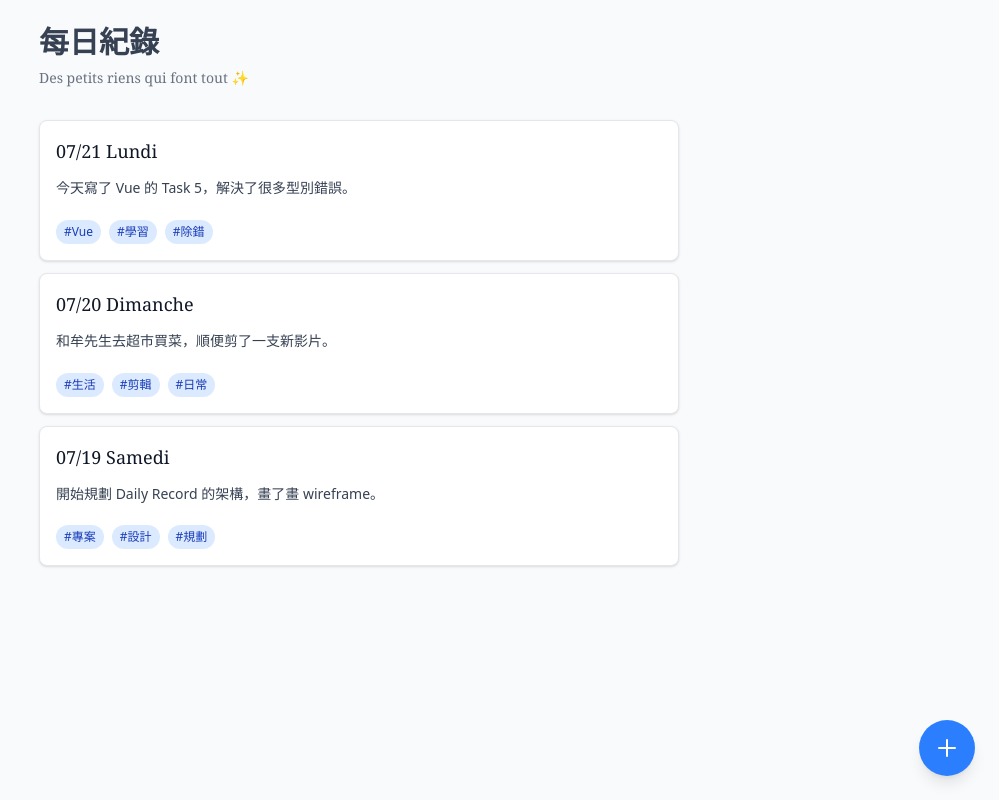
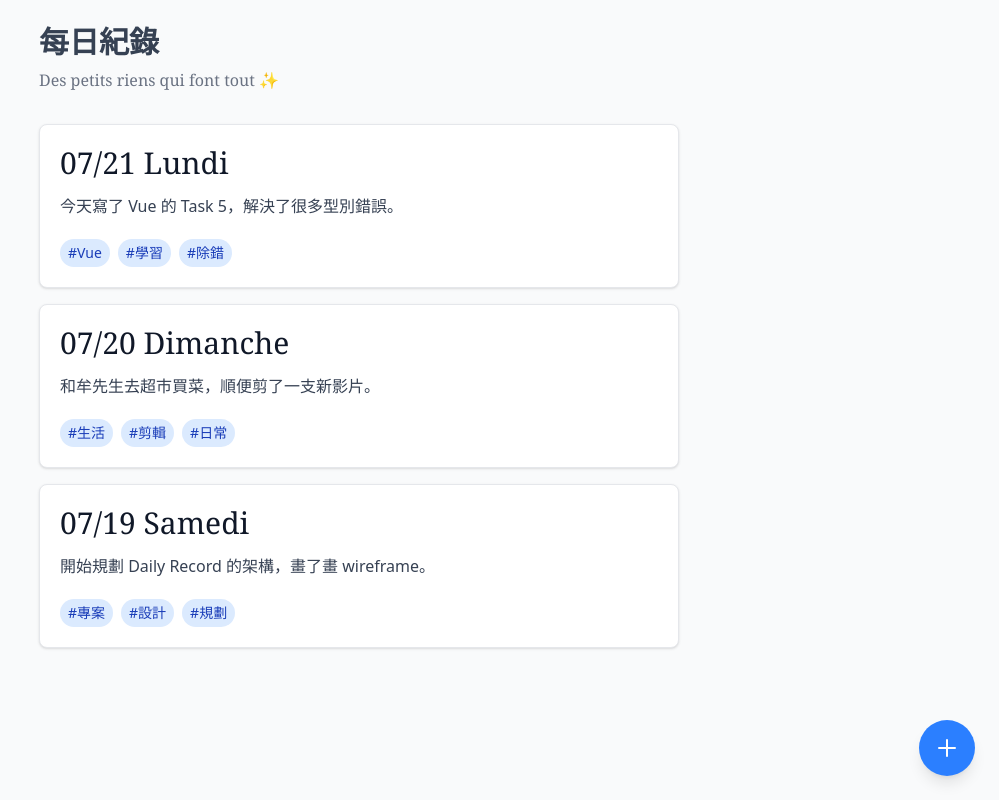
Before and after one commit to Liz-Liu/daily-record-app, a Vue app: page / in a window 1280 px wide. Shown: the whole page, without its empty margins (281-1280 px from the left). Built offline with nearby package versions, Linux system fonts and the light colour scheme; no server answers.

Commit message:
fix: adjust font sizes for better readability

```diff
--- a/src/components/RecordCard.vue
+++ b/src/components/RecordCard.vue
@@ -1,19 +1,19 @@
 <!-- src/components/RecordCard.vue -->
 <template>
   <div
-    class="bg-white rounded-lg shadow-sm border border-gray-200 p-4 mb-3 cursor-pointer hover:shadow-md hover:border-gray-300 transition-all duration-200 active:scale-[0.98]"
+    class="bg-white rounded-lg shadow-sm border border-gray-200 p-5 mb-4 cursor-pointer hover:shadow-md hover:border-gray-300 transition-all duration-200 active:scale-[0.98]"
     @click="$emit('click', record.date)"
   >
     <!-- Date Header -->
     <div class="flex items-center justify-between mb-3">
-      <h3 class="text-lg font-serif font-medium text-gray-900">
+      <h3 class="text-3xl font-serif font-medium text-gray-900">
         {{ displayDate }}
       </h3>
     </div>
 
     <!-- Content Preview -->
     <div class="mb-5">
-      <p class="text-gray-700 text-sm leading-relaxed">
+      <p class="text-gray-700 text-base leading-relaxed">
         {{ previewContent }}
       </p>
     </div>
@@ -23,13 +23,13 @@
       <span
         v-for="tag in displayTags"
         :key="tag"
-        class="inline-flex items-center px-2 py-1 rounded-full text-xs font-medium bg-blue-100 text-blue-800"
+        class="inline-flex items-center px-2 py-1 rounded-full text-sm font-medium bg-blue-100 text-blue-800"
       >
         #{{ tag }}
       </span>
       <span
         v-if="hasMoreTags"
-        class="inline-flex items-center px-2 py-1 rounded-full text-xs font-medium bg-gray-100 text-gray-600"
+        class="inline-flex items-center px-2 py-1 rounded-full text-sm font-medium bg-gray-100 text-gray-600"
       >
         +{{ record.tags.length - 5 }}
       </span>
@@ -51,7 +51,7 @@ const emit = defineEmits(['click'])
 const displayDate = computed(() => formatDateForDisplay(record.date))
 
 /** 最多顯示 50 字 */
-const previewContent = computed(() => record.content.slice(0, 50))
+const previewContent = computed(() => record.content)
 
 /** 最多顯示 5 個 tag */
 const displayTags = computed(() => record.tags.slice(0, 5))
--- a/src/components/TagEditor.vue
+++ b/src/components/TagEditor.vue
@@ -74,7 +74,7 @@ const focusInput = () => {
           <span
             v-for="(tag, index) in tags"
             :key="index"
-            class="inline-flex items-center pl-4 pr-2 py-1 rounded-full text-xs font-medium bg-blue-100 text-blue-800 group"
+            class="inline-flex items-center pl-4 pr-2 py-1 rounded-full text-sm font-medium bg-blue-100 text-blue-800 group"
           >
             #{{ tag }}
             <button
@@ -113,7 +113,7 @@ const focusInput = () => {
         <span
           v-for="(tag, index) in recentTags"
           :key="'recent-' + index"
-          class="inline-flex items-center pl-4 pr-2 py-1 rounded-full text-xs font-medium group"
+          class="inline-flex items-center pl-4 pr-2 py-1 rounded-full text-sm font-medium group"
           :class="[
             tags.includes(tag)
               ? 'bg-gray-100 text-gray-400 opacity-50'
--- a/src/views/HomeView.vue
+++ b/src/views/HomeView.vue
@@ -4,7 +4,7 @@
       <!-- Header -->
       <header class="mb-8">
         <h1 class="text-3xl font-bold text-gray-700 mb-2">每日紀錄</h1>
-        <p class="text-sm font-serif text-gray-500">Des petits riens qui font tout ✨ </p>
+        <p class="text-base font-serif text-gray-500">Des petits riens qui font tout ✨ </p>
       </header>
 
       <!-- Loading State -->
```
Also changed, not shown: src/views/RecordForm.vue (+0 -9 lines).
